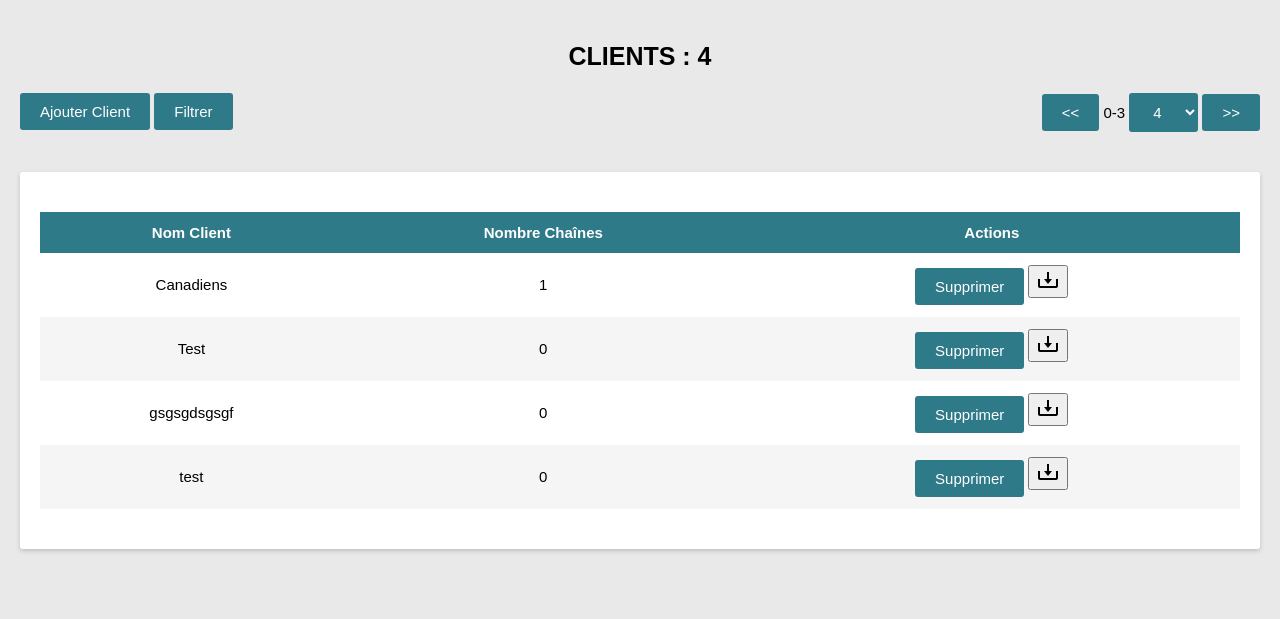
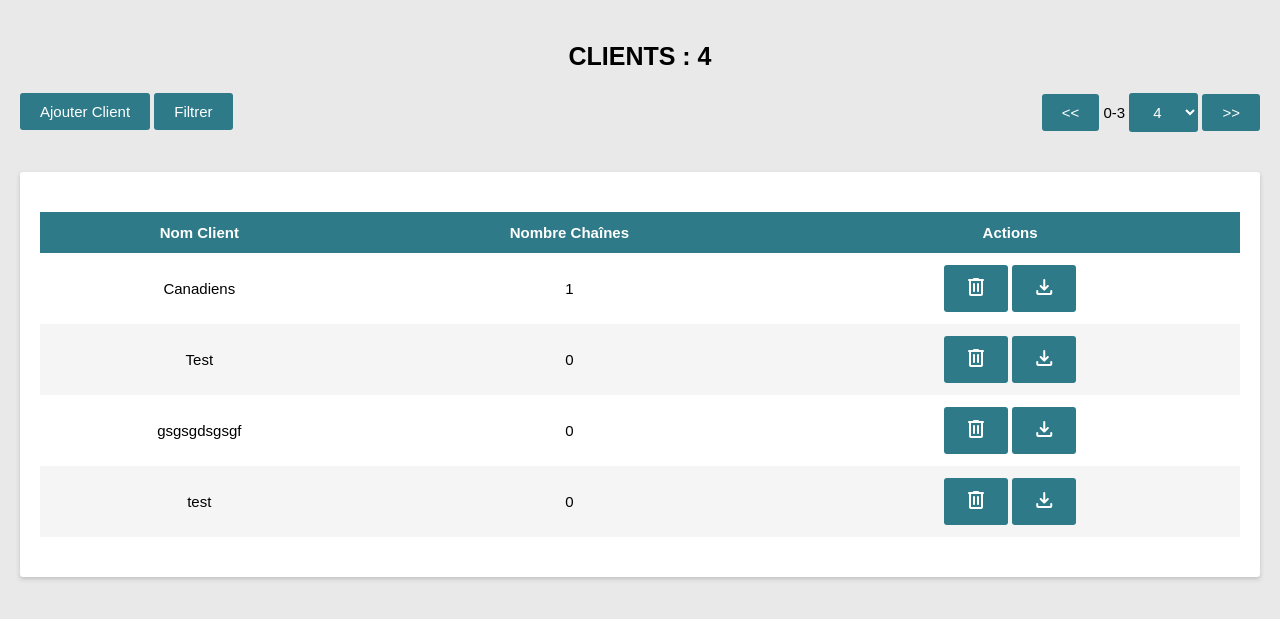
Before and after one commit to sabsystem/chaines-tri, a Django app: page /clients in a window 1280 px wide. Shown: the part 63-682 px from the top of the page. Run offline with Django 5.2, Linux system fonts and the light colour scheme.

Commit message:
Patched bugs
Bugs patched :
- Countries not loading correctly;
- Style errors.

```diff
--- a/channels_console/static/styles/styles.css
+++ b/channels_console/static/styles/styles.css
@@ -52,18 +52,18 @@ body {
 .navbar a.active::before {
     width: 100%; /* Soulignement permanent pour le lien actif */
 }
+
 /* Style principal */
 h1 {
     font-size: 25px;
     padding: 5px;
     text-align: center;
-    margin-top: 20px;  /* Ajout d'un peu de marge au-dessus pour espacer du reste du contenu */
+    margin-top: 20px; /* Ajout d'un peu de marge au-dessus pour espacer du reste du contenu */
 }
 
 main {
     display: flex;
     flex-direction: column;
-    align-items: left;
     padding: 0 20px;
 }
 
@@ -74,7 +74,6 @@ section {
     background-color: #fff;
     padding: 20px;
     margin: 40px 0; /* Augmenter la marge en haut et en bas pour espacer plus du reste */
-    max-width: 1500px;
     width: 100%;
     box-shadow: 0 2px 4px rgba(122, 121, 121, 0.363);
     border-radius: 3px;
--- a/channels_console/templates/chaines.html
+++ b/channels_console/templates/chaines.html
@@ -9,6 +9,7 @@
 
     <title>Tri Chaînes</title>
 
+    <link rel="stylesheet" href="https://fonts.googleapis.com/css2?family=Material+Symbols+Rounded"/>
     <link rel="stylesheet" type="text/css" href="{% static 'styles/styles.css' %}">
     <link rel="stylesheet" type="text/css" href="{% static 'styles/chaines.css' %}">
 
@@ -60,7 +61,7 @@
             <button class="bouton" onclick="enregistrer()">Enregistrer</button>
             <button class="bouton" onclick="window.location.reload()">Réinitialiser</button>
             <button class="bouton" onclick="trier()">Trier</button>
-            <label><input id="filtre" type="text"></label>
+            <label><input class="input" id="filtre" type="text"></label>
             <button class="bouton" onclick="filtrer()">Filtrer</button>
         </div>
 
--- a/channels_console/templates/clients.html
+++ b/channels_console/templates/clients.html
@@ -8,6 +8,7 @@
 
     <title>Tri Chaînes</title>
 
+    <link rel="stylesheet" href="https://fonts.googleapis.com/css2?family=Material+Symbols+Rounded"/>
     <link rel="stylesheet" type="text/css" href="{% static 'styles/styles.css' %}">
 
     <script src="{% static 'scripts/script.js' %}" defer></script>
@@ -69,9 +70,14 @@
                     ondragend="dragEnd(this)">
                     <td id="nom_client" ondblclick="activerModification(this)">{{ client }}</td>
                     <td id="nombre_chaines">{{ client|client_nombre_chaines:chaines }}</td>
-                    <td><button class="bouton" onclick="supprimer_client('{{ client }}')"> Supprimer </button>
-                        <button id="bouton_csv" class="bouton-telecharger" onclick="window.location.href='{% url "telecharger_csv" %}'">
-                        <img src="{% static 'images/download.png' %}" alt="Télécharger CSV" style="width: 24px; height: 24px;">
+                    <td>
+                        <button class="bouton" onclick="supprimer_client('{{ client }}')">
+                            <span class="material-symbols-rounded"> delete </span>
+                        </button>
+                        <button id="bouton_csv" class="bouton"
+                                onclick="window.location.href='{% url "telecharger_csv" %}'">
+                            <span class="material-symbols-rounded"> download </span>
+                        </button>
                     </td>
                 </tr>
             {% endfor %}
```
Also changed, not shown: channels_console/templates/pays.html (+5 -3 lines).
